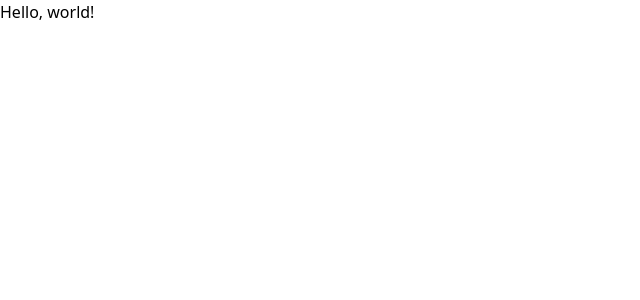
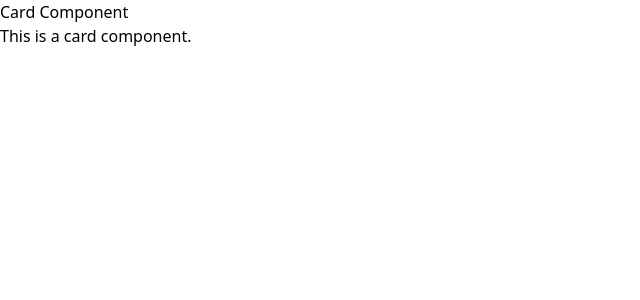
Before and after one commit to tylerschloesser/demo-v1, a React (Vite) app: page / in a window 1280 px wide. Shown: the top 300 px of the page, without its empty margins (0-640 px from the left). Built offline with nearby package versions, Linux system fonts and the light colour scheme.

Commit message:
add card

```diff
--- a/src/app.tsx
+++ b/src/app.tsx
@@ -1,7 +1,16 @@
 export function App() {
   return (
     <div>
-      <h1>Hello, world!</h1>
+      <Card />
     </div>
   )
 }
+
+function Card() {
+  return (
+    <div>
+      <h2>Card Component</h2>
+      <p>This is a card component.</p>
+    </div>
+  )
+}
```
